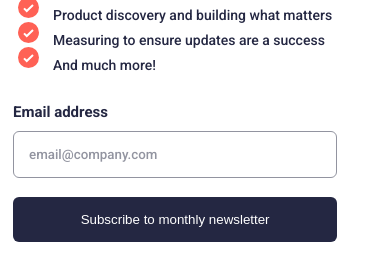
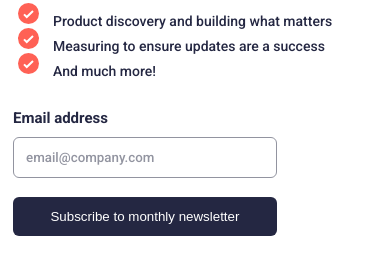
Before and after one commit to jaameyaw/newsletter-sign-up, a plain HTML site: page index.html in a window 390 px wide. Shown: the part 472-752 px from the top of the page. Drawn offline with Linux system fonts and the light colour scheme.

Commit message:
Update style.css

```diff
--- a/style.css
+++ b/style.css
@@ -197,6 +197,11 @@ button:active {
         bottom: 11px;
     }
 
+    input, button {
+        width: 70%;
+        padding: 12px;
+    }
+
     .imageSvg {
         width: 100%;
         min-height: 20vh;
```
